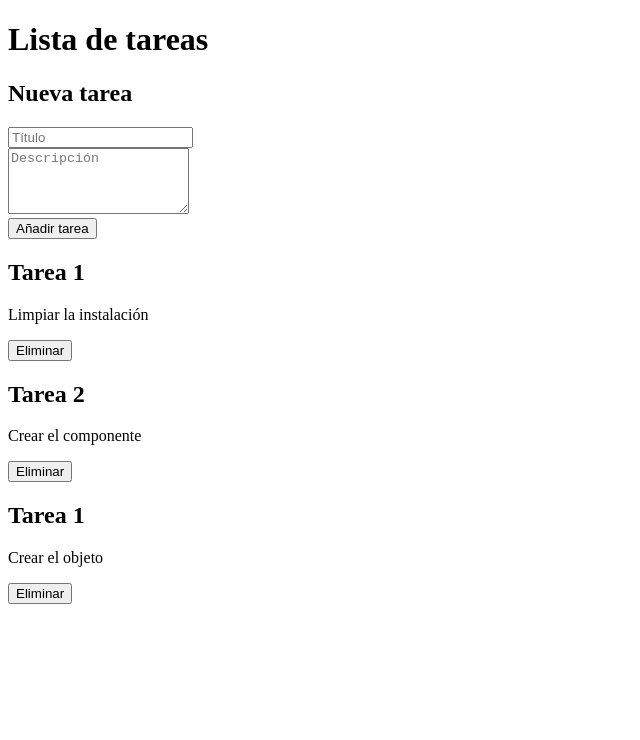
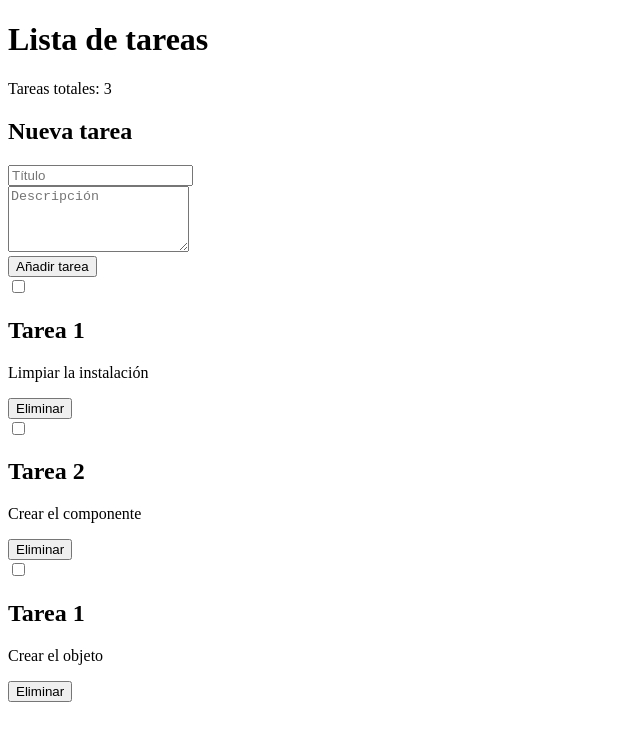
Before and after one commit to IFCD0210-2026/tareas, a Next.js app: page / in a window 1280 px wide. Shown: the top 740 px of the page, without its empty margins (0-640 px from the left). Built offline with nearby package versions, Linux system fonts and the light colour scheme.

Commit message:
Eliminar tarea + tarea completada

```diff
--- a/app/page.jsx
+++ b/app/page.jsx
@@ -1,7 +1,8 @@
 "use client"
+import ContadorTareas from "@/components/ContadorTareas";
 import InputTareas from "@/components/InputTareas";
 import Tarea from "@/components/Tarea";
-import listaTareas from "@/data/tareas"; // no lo estamos utilizando
+import listaTareas from "@/data/tareas";
 import { useState } from "react";
 
 export default function Home() {
@@ -19,12 +20,10 @@ export default function Home() {
     <main className="min-h-screen bg-emerald-800">
       <h1 className="text-center text-2xl text-bold uppercase py-4">Lista de tareas</h1>
       <div className="grid grid-cols-2">
+        <ContadorTareas tareasTotales={tareas.length} />
         <InputTareas tareas={tareas} setTareas={setTareas} />
         <section >
           {
-            tareas.map(t => <Tarea key={t.id} tarea={t} eliminarTarea={eliminarTarea} />)
-          }
-          {/* {
             tareas.length ?
               (
                 tareas.map(t => <Tarea key={t.id} tarea={t} eliminarTarea={eliminarTarea} />)
@@ -33,7 +32,7 @@ export default function Home() {
               (
                 <h2 className="text-center">No hay tareas</h2>
               )
-          } */}
+          }
         </section>
       </div>
     </main>
--- /dev/null
+++ b/components/ContadorTareas.jsx
@@ -0,0 +1,7 @@
+export default function ContadorTareas({ tareasTotales }) {
+    return (
+        <div>
+            <span>Tareas totales: {tareasTotales}</span>
+        </div>
+    )
+}
--- a/components/InputTareas.jsx
+++ b/components/InputTareas.jsx
@@ -18,7 +18,7 @@ export default function InputTareas({ tareas, setTareas }) {
         setTareas([...tareas, nuevaTarea]);
     };
 
-    const handleSubmit = (e) => {
+    const manejaElClick = (e) => {
         e.preventDefault()
         // if (!titulo.trim() || !texto.trim()) return
 
@@ -62,7 +62,7 @@ export default function InputTareas({ tareas, setTareas }) {
             <button
                 type="submit"
                 className="w-full bg-emerald-500 hover:bg-emerald-600 active:scale-95 transition transform text-white font-semibold py-3 rounded-lg shadow-md"
-                onClick={handleSubmit}
+                onClick={manejaElClick}
             >
                 Añadir tarea
             </button>
--- a/components/Tarea.jsx
+++ b/components/Tarea.jsx
@@ -1,33 +1,36 @@
-// "use client"
-// import { useState } from "react"
+"use client"
+import { useState } from "react"
 
 export default function Tarea({ tarea, eliminarTarea }) {
-    // const [existe, setExiste] = useState(true)
 
-    // if (!existe) return null
+    const [tareaCompletada, setTareaCompletada] = useState(false)
+
+
+
 
     return (
         <article className="w-full max-w-md mx-auto my-6 p-6 rounded-2xl shadow-lg bg-white border border-gray-200 hover:shadow-xl transition duration-300">
 
+            <input type="checkbox" name="tareaCompletada" onChange={() => setTareaCompletada(!tareaCompletada)} />
             {/* Título */}
-            <h2 className="text-2xl font-bold text-gray-800 mb-2 text-center">
+            <h2 className={("text-2xl font-bold text-gray-800 mb-2 text-center ") + (tareaCompletada && ("line-through"))}>
                 {tarea.titulo}
             </h2>
 
             {/* Contenido */}
-            <p className="text-gray-600 text-center mb-6">
+            <p className={("text-gray-600 text-center mb-6 ") + (tareaCompletada && ("line-through"))}>
                 {tarea.texto}
             </p>
 
             {/* Botón */}
-            <div className="flex justify-center">
+            <div className="flex justify-center gap-2">
                 <button
-                onClick={() => eliminarTarea(tarea.id)}
-                    // onClick={() => setExiste(false)}
+                    onClick={() => eliminarTarea(tarea.id)}
                     className="bg-red-500 hover:bg-red-600 active:scale-95 transition transform text-white font-semibold px-5 py-2 rounded-lg shadow-md"
                 >
                     Eliminar
                 </button>
+
             </div>
         </article>
     )
```
